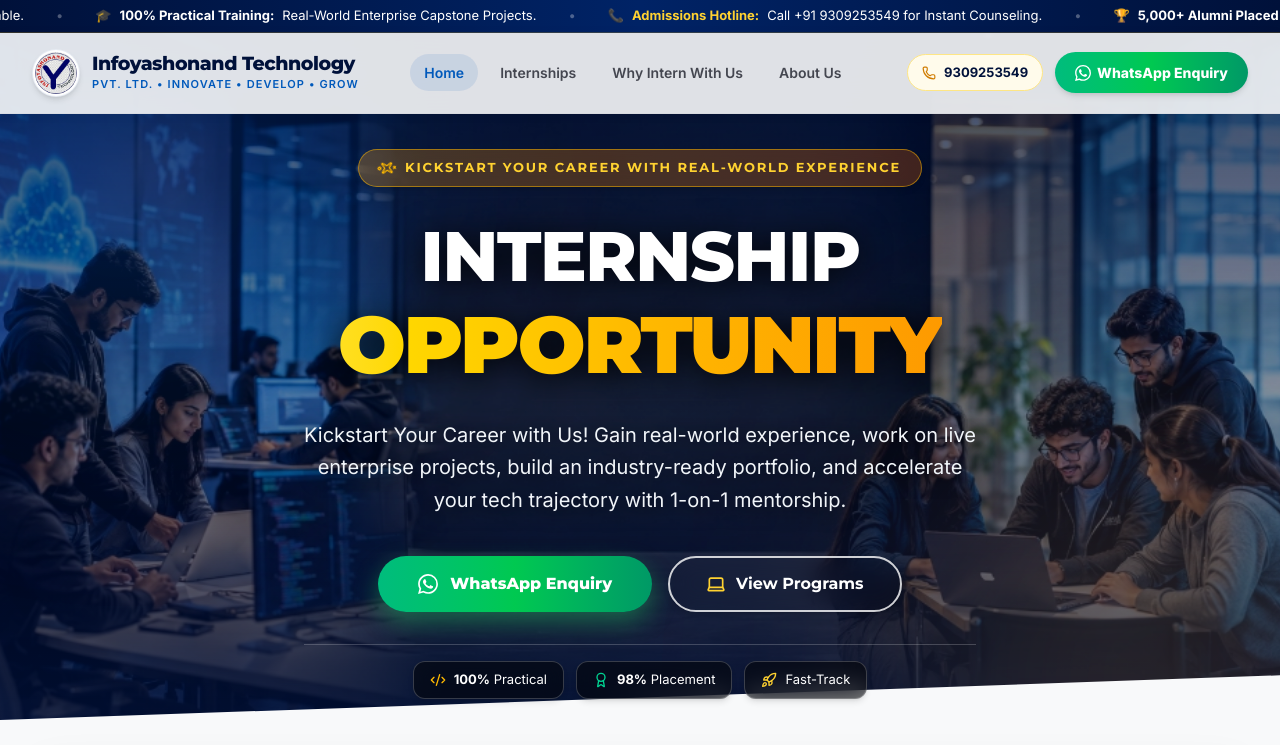
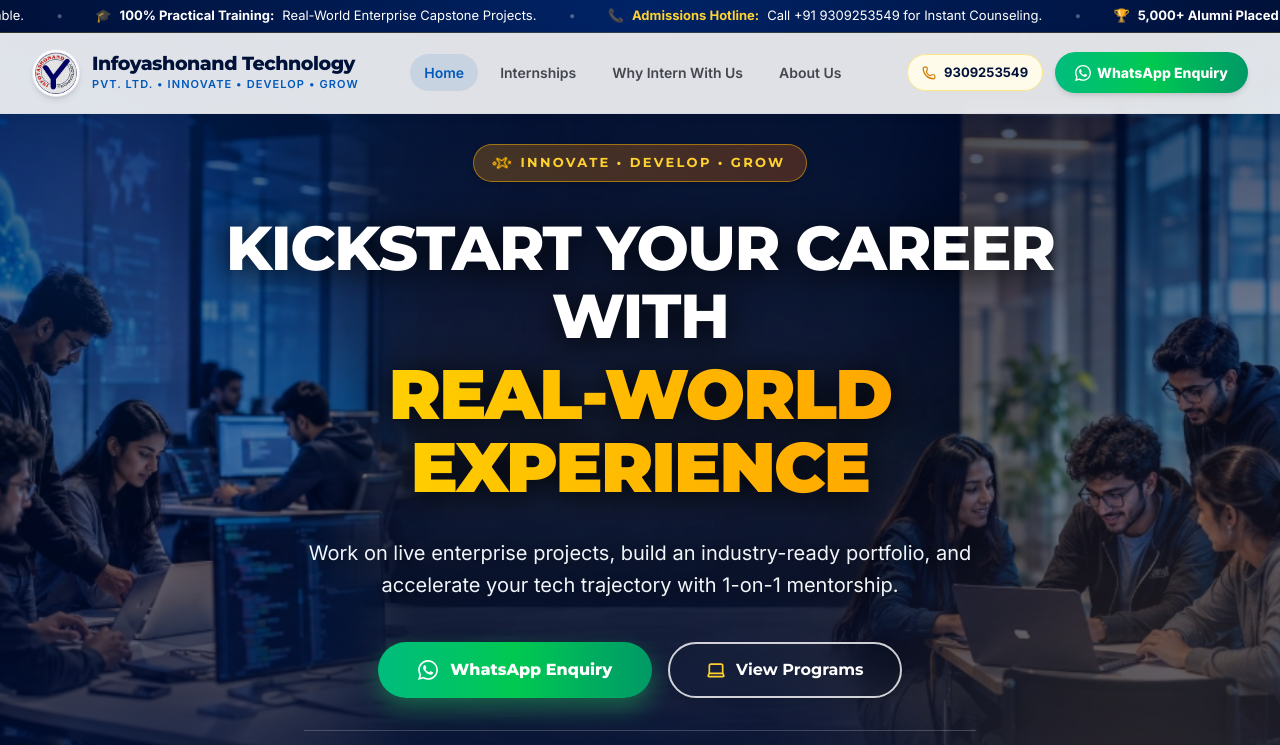
Before and after one commit to AKSHAD2004/ITPL, a React (Vite) app: page / in a window 1280 px wide. Shown: the top 745 px of the page. Built offline with nearby package versions, Linux system fonts and the light colour scheme.

Commit message:
Hero section changed

```diff
--- a/src/components/HeroSection.tsx
+++ b/src/components/HeroSection.tsx
@@ -40,24 +40,24 @@ export const HeroSection: React.FC<HeroSectionProps> = ({
           {/* Tag Badge */}
           <div className="inline-flex items-center gap-2.5 px-4 sm:px-5 py-2 rounded-full bg-gradient-to-r from-amber-500/25 to-orange-500/25 border border-amber-400/50 text-amber-300 shadow-md backdrop-blur-md">
             <Sparkles className="w-4 h-4 text-amber-400 shrink-0 animate-spin" style={{ animationDuration: '6s' }} />
-            <span className="text-[11px] sm:text-[13px] font-bold tracking-[0.14em] uppercase font-heading">
-              Kickstart Your Career With Real-World Experience
+            <span className="text-[12px] sm:text-[13px] font-bold tracking-[0.18em] uppercase font-heading">
+              Innovate • Develop • Grow
             </span>
           </div>
 
           {/* Main Headline */}
           <div className="space-y-1 sm:space-y-2">
-            <span className="block font-heading font-extrabold text-[36px] sm:text-[50px] md:text-[62px] lg:text-[70px] leading-[1.08] tracking-tight text-white uppercase drop-shadow-[0_4px_16px_rgba(0,0,0,0.95)]">
-              Internship
+            <span className="block font-heading font-extrabold text-[28px] sm:text-[44px] md:text-[54px] lg:text-[62px] leading-[1.1] tracking-tight text-white uppercase drop-shadow-[0_4px_16px_rgba(0,0,0,0.95)]">
+              Kickstart Your Career With
             </span>
-            <span className="block font-heading font-black text-[42px] sm:text-[58px] md:text-[72px] lg:text-[80px] leading-[1.05] tracking-tight uppercase bg-gradient-to-r from-yellow-300 via-amber-400 to-amber-500 text-transparent bg-clip-text drop-shadow-[0_4px_16px_rgba(0,0,0,0.95)]">
-              Opportunity
+            <span className="block font-heading font-black text-[32px] sm:text-[50px] md:text-[62px] lg:text-[70px] leading-[1.05] tracking-tight uppercase bg-gradient-to-r from-yellow-300 via-amber-400 to-amber-500 text-transparent bg-clip-text drop-shadow-[0_4px_16px_rgba(0,0,0,0.95)]">
+              Real-World Experience
             </span>
           </div>
 
           {/* Subtitle / Pitch */}
           <p className="font-body text-[16px] sm:text-[18px] md:text-[20px] leading-relaxed text-slate-100 max-w-2xl font-normal drop-shadow-[0_2px_10px_rgba(0,0,0,0.95)]">
-            Kickstart Your Career with Us! Gain real-world experience, work on live enterprise projects, build an industry-ready portfolio, and accelerate your tech trajectory with 1-on-1 mentorship.
+            Work on live enterprise projects, build an industry-ready portfolio, and accelerate your tech trajectory with 1-on-1 mentorship.
           </p>
 
           {/* Action Buttons */}
```
